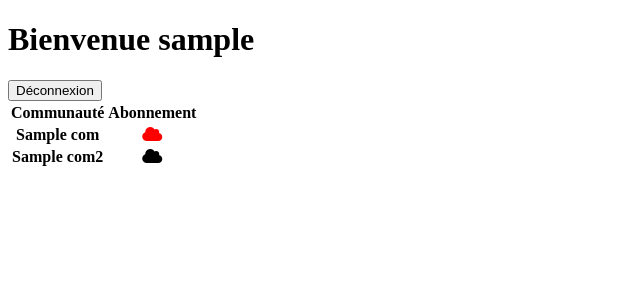
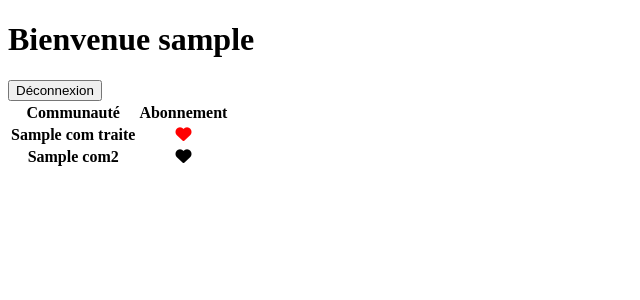
Before and after one commit to fofo31/FinalProject, a Django app: template projet/communitymanager/templates/communaute.html in a window 1280 px wide. Shown: the top 300 px of the page, without its empty margins (0-640 px from the left). Run offline with Django 3.2, Linux system fonts and the light colour scheme; tables that the repository leaves empty hold one stand-in row (values such as "Sample post"); the template is opened without the code that fills it: values that come from a table or form of the project are taken from there, most other values are stand-ins (such as "Sample title", 1, 10 or a date in 2020); lists and menus that the app fills with data are empty; parts of the project's set-up code (start-up, migrations or seed data) failed here and were passed over; some libraries are stand-ins or nearby versions.

Commit message:
5.2: terminé (rajout de l'abonnement/désabonnement au click)

```diff
--- a/projet/communitymanager/templates/communaute.html
+++ b/projet/communitymanager/templates/communaute.html
@@ -3,6 +3,11 @@
 <head>
 <script src="https://kit.fontawesome.com/a076d05399.js" crossorigin="anonymous"></script>
 </head>
+<style>
+    a{
+        color: black;
+    }
+</style>
 
 
 <body>
@@ -16,12 +21,12 @@
 
     <h1>Bienvenue {{ab}} </h1>
 
-    {% for com in comm_ab %}
+    {% for com_traite in comm_ab %}
     <div class ="com">
         <tr>
-       <th> {{com.name}} </th>
+       <th> {{com_traite.name}} </th>
     </div>
-    <th><i class="fas fa-cloud" style="color:red"></i></th>
+    <th><a href= "{% url 'desabonnement' ab.id com_traite %}"><i class="fas fa-heart" style ="color:red"></i></a></th>
     </tr>
 
 
@@ -35,10 +40,9 @@
 
             <tr>
             <th>{{com2.name}}</th>
-            <th><i class="fas fa-cloud"></i></th>
-            </tr>
-
         </div>
+        <th><a href= "{% url 'abonnement' ab.id com2 %}"><i class="fas fa-heart"></i></a></th>
+        </tr>
 
     {%endfor%}
 
```
Also changed, not shown: projet/communitymanager/views.py (+14 -1 lines).
